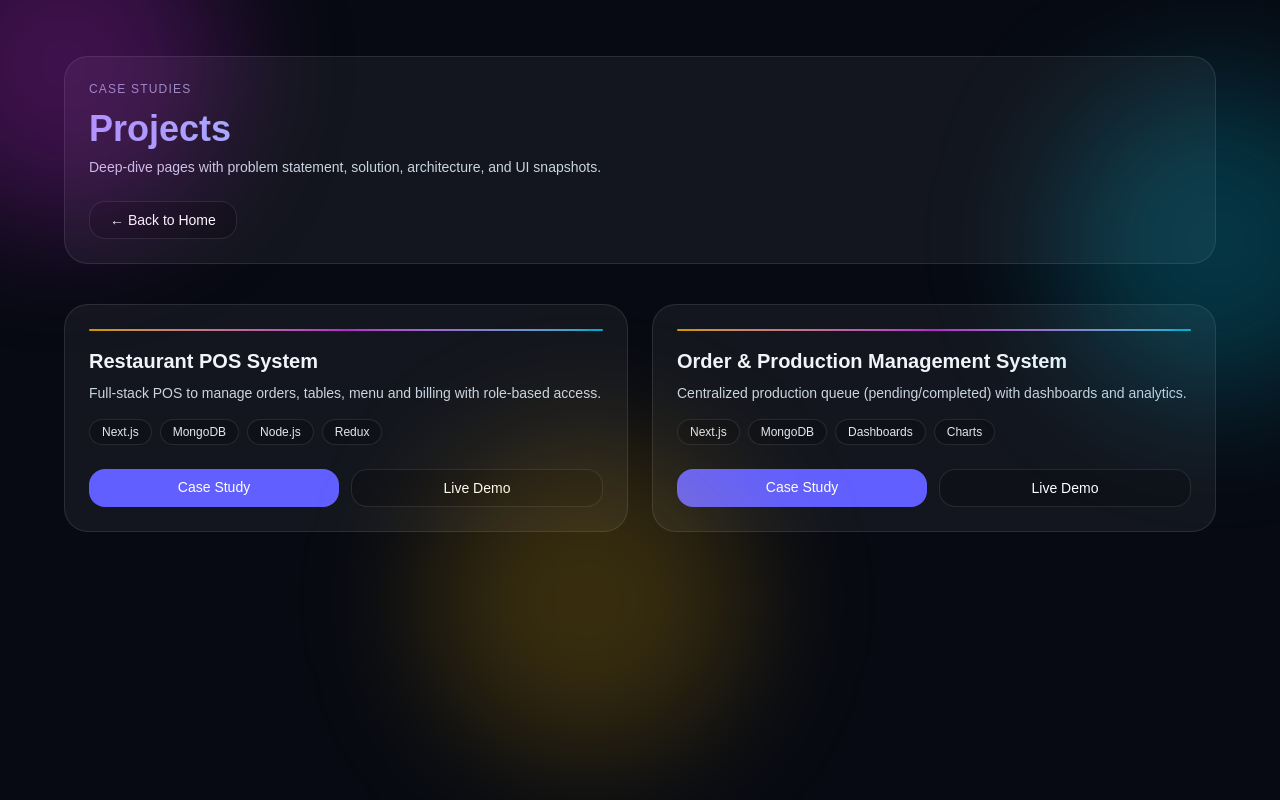
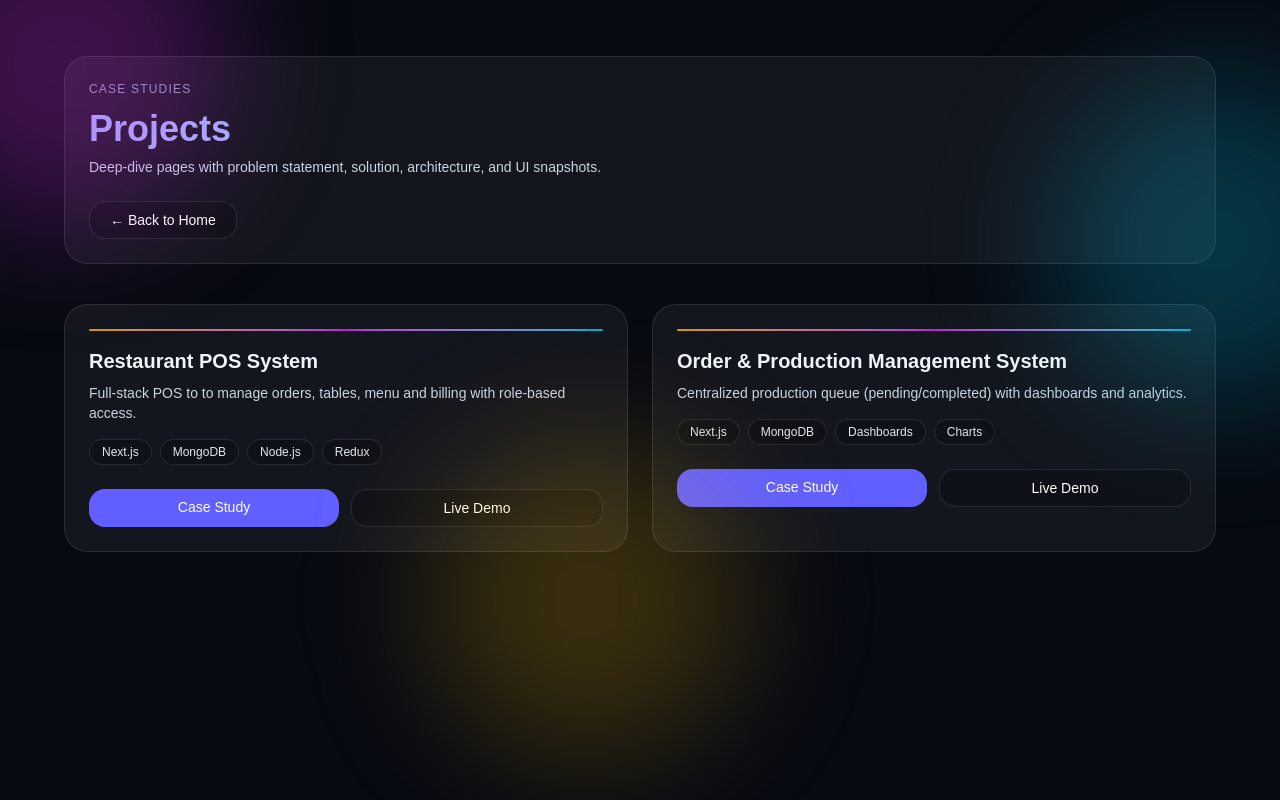
Before and after one commit to bjshahasane/bhargavi-shahasane-portfolio, a Next.js app in the folder apps/portfolio/: page /pages/projects in a window 1280 px wide. Built offline with nearby package versions, Linux system fonts and the light colour scheme.

Commit message:
something

```diff
--- a/apps/portfolio/app/pages/projects/page.jsx
+++ b/apps/portfolio/app/pages/projects/page.jsx
@@ -7,7 +7,7 @@ const projects = [
   {
     title: "Restaurant POS System",
     oneLiner:
-      "Full-stack POS to manage orders, tables, menu and billing with role-based access.",
+      "Full-stack POS to to manage orders, tables, menu and billing with role-based access.",
     href: "/projects/restaurant-pos",
     liveUrl: process.env.WEB_POS_POS_URL,
     tags: ["Next.js", "MongoDB", "Node.js", "Redux"],
```
